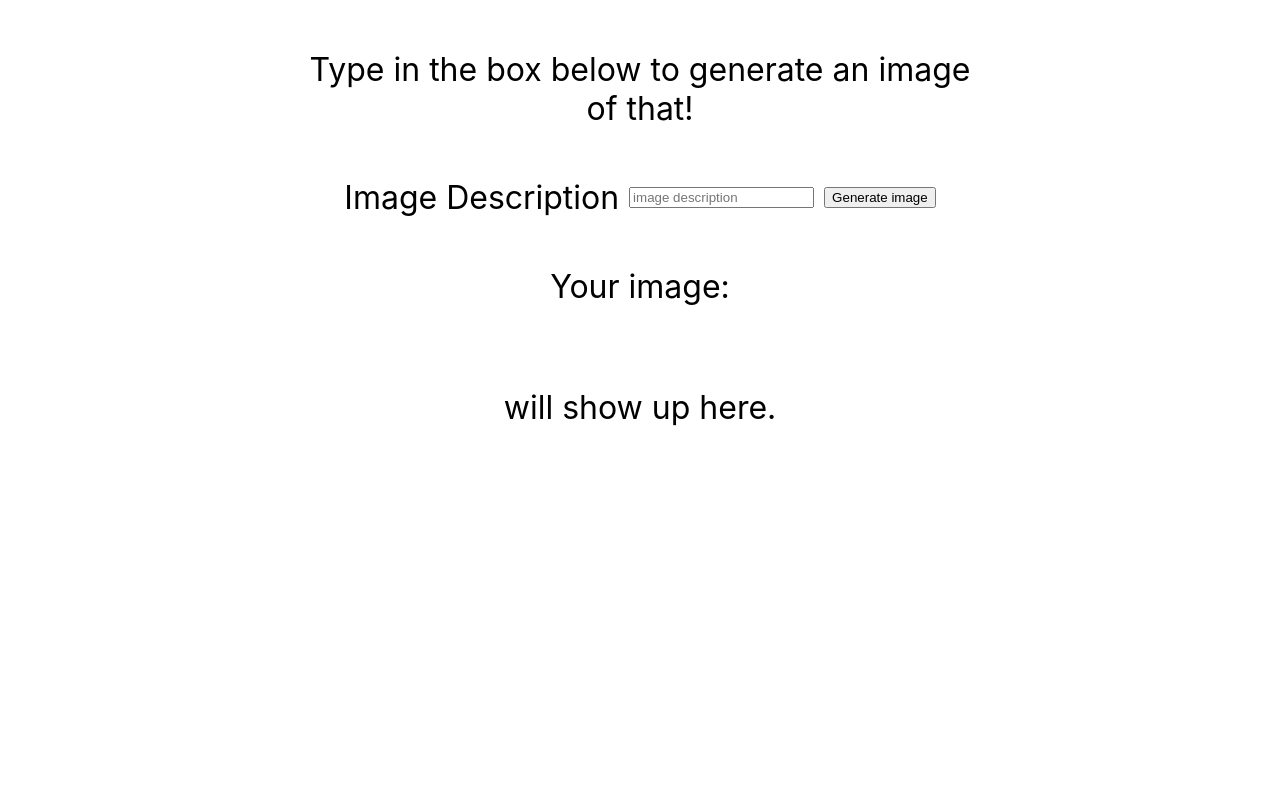
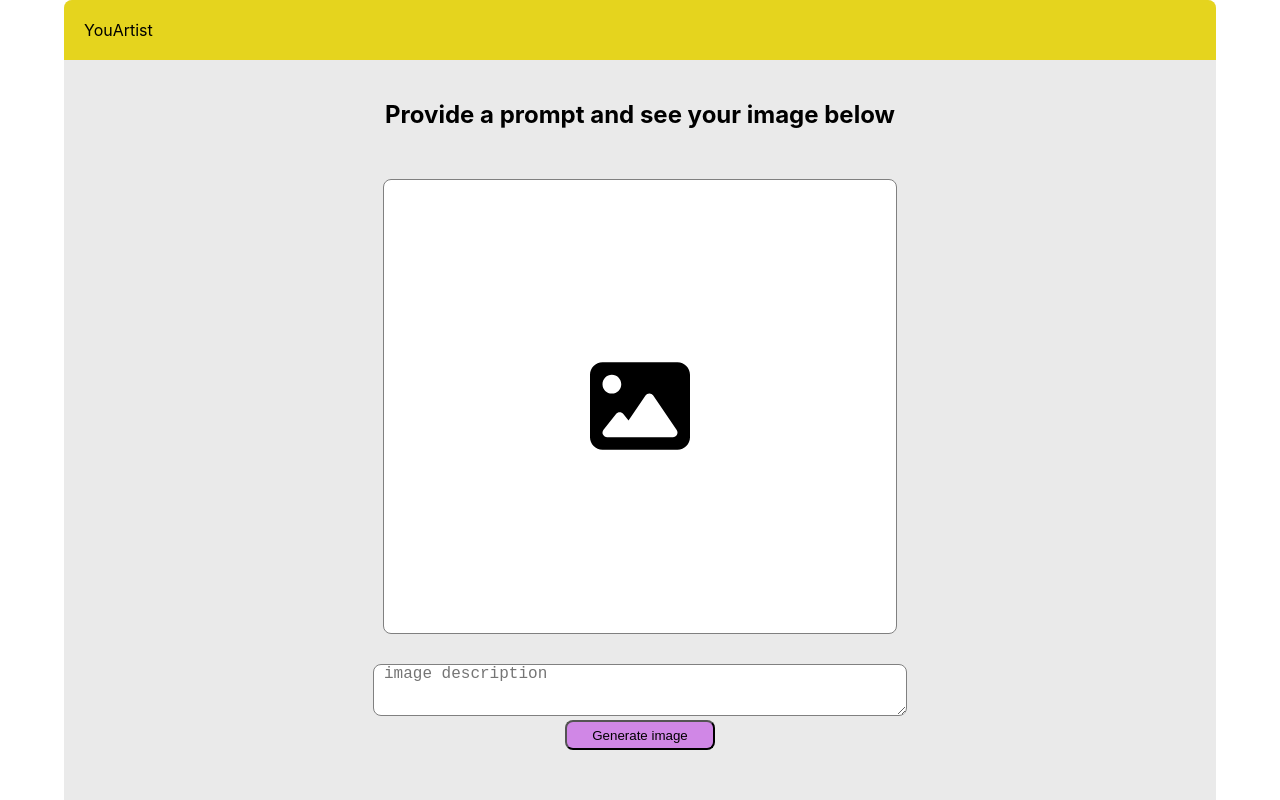
Before and after one commit to natashaswan/Image-Generator-With-OpenAI-React-App-Typescript, a React (Create React App) app: page / in a window 1280 px wide. Built offline with nearby package versions, Linux system fonts and the light colour scheme; no server answers.

Commit message:
basic styling

```diff
--- a/src/App.css
+++ b/src/App.css
@@ -1,17 +1,76 @@
 .App {
   display: flex;
+
   flex-direction: column;
-  gap: 50px;
+  gap: 20px;
+  height: 100vh;
 
   text-align: center;
-  margin: 50px;
+
+  border-top-left-radius: 8px;
+  border-top-right-radius: 8px;
+
+  background-color: rgb(234, 234, 234);
 }
 
 .input {
+  margin-bottom: 50px;
+}
+.input textarea{
+  padding: 0 10px;
+  font-size: 16px;
+
+  width: 512px;
+  height: 50px;
+
+  border: 1px solid grey;
+  border-radius: 8px;
+}
+.header{
   display: flex;
-  flex-direction: row;
-  gap: 10px;
+  align-items: flex-start;
+  padding: 20px;
+  background-color: rgb(229, 212, 30);
+  border-top-left-radius: 8px;
+  border-top-right-radius: 8px;
+}
+.image{
+  display: flex;
 
+  align-items: center;
   justify-content: center;
-  align-items: center;
+
+  border: 1px solid grey;
+  border-radius: 8px;
+
+  margin: 10px;
+  height: 512px;
+  width: 512px;
+
+  background-color: white;
+
+  align-self: center;
+  justify-self: center;
 }
+.image svg{
+  width: 100px;
+  height: 100px;
+}
+
+.button{
+  background-color: rgb(208, 135, 230);
+  width: 150px;
+  height: 30px;
+  border-radius: 8px;
+  cursor: pointer;
+}
+
+@media only screen and (width < 520px) {
+  .image{
+    height: 95%;
+    width: 95%;
+  }
+  .input textarea{
+    width: 90%;
+  }
+}
--- a/src/App.tsx
+++ b/src/App.tsx
@@ -11,9 +11,13 @@ function App() {
 
   return (
     <div className="App">
-      <Header>Type in the box below to generate an image of that!</Header>
+      <Header>
+        <div className='header'>
+          <div>YouArtist</div>
+        </div>
+      </Header>
+      <Image url={imageURL}/>
       <Input setImageURL={setImageURL}/>
-      <Image url={imageURL}/>
     </div>
   );
 }
--- /dev/null
+++ b/src/assets/PackageSVG.ts
@@ -0,0 +1,3 @@
+import { ReactComponent as SVGImg } from './svg/image-solid.svg';
+
+export {SVGImg};
--- a/src/components/Image.tsx
+++ b/src/components/Image.tsx
@@ -1,12 +1,15 @@
 import React from "react";
+import {SVGImg} from '../assets/PackageSVG';
 
 const Image = ({url}: {url:string | undefined}) => {
     return(
         <>
-            <div>
-                Your image:
+            <h2>
+                Provide a prompt and see your image below
+            </h2>
+            <div className="image">
+                {url ? <img className="image" src={url} alt='ai generated'/> : <SVGImg/>}
             </div>
-            {url ? <img src={url} alt='ai generated'/> : <p>will show up here.</p>}
         </>
     )
 }
--- a/src/components/Input.tsx
+++ b/src/components/Input.tsx
@@ -11,7 +11,7 @@ const openai = new OpenAIApi(configuration);
 //
 
 const Input = ({setImageURL} : {setImageURL: React.Dispatch<React.SetStateAction<string | undefined>>}) => {
-    const inputValueRef = useRef<HTMLInputElement>(null);
+    const inputValueRef = useRef<HTMLTextAreaElement>(null);
 
     //
     //
@@ -37,11 +37,13 @@ const Input = ({setImageURL} : {setImageURL: React.Dispatch<React.SetStateAction
 
     return(
             <div className="input">
-                <label htmlFor="input-text">Image Description</label>
-                <input type='text' id='input-text' placeholder="image description" ref={inputValueRef}></input>
-                <button onClick={onClickHandler}>
-                    Generate image
-                </button>
+                <label htmlFor="input-text"></label>
+                <textarea id='input-text' placeholder="image description" ref={inputValueRef}></textarea>
+                <div>
+                    <button className="button" onClick={onClickHandler}>
+                        Generate image
+                    </button>
+                </div>
             </div>
         )
 }
--- a/src/index.css
+++ b/src/index.css
@@ -1,7 +1,7 @@
 body {
   margin: auto;
-  max-width: 800px;
-  font-size: xx-large;
+  max-width: 90%;
+  height: 100%;
   font-family: -apple-system, BlinkMacSystemFont, 'Segoe UI', 'Roboto', 'Oxygen',
     'Ubuntu', 'Cantarell', 'Fira Sans', 'Droid Sans', 'Helvetica Neue',
     sans-serif;
```
Also changed, not shown: src/assets/svg/image-solid.svg (added).
